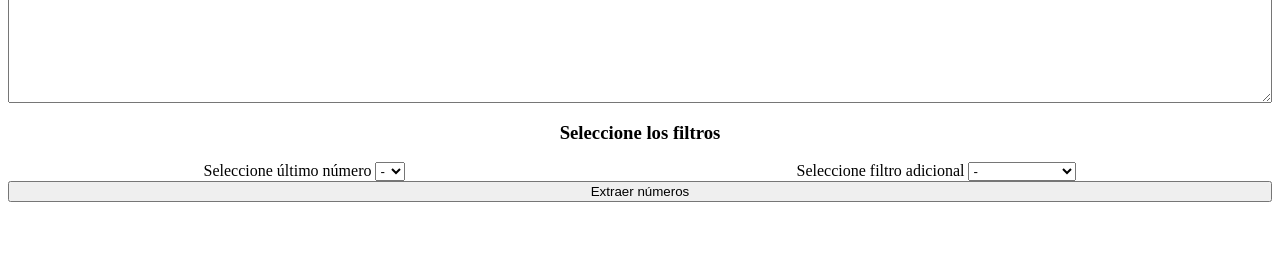
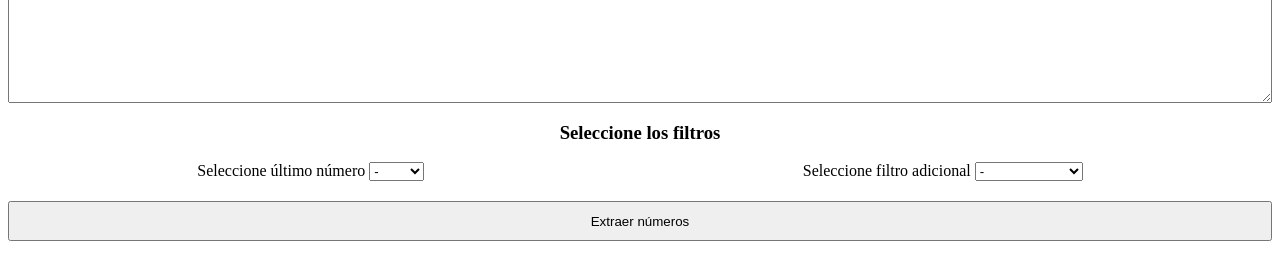
Before and after one commit to pedrotissone/regexJudicial, a plain HTML site: page index.html in a window 1280 px wide. Shown: the part 101-380 px from the top of the page. Drawn offline with Linux system fonts and the light colour scheme.

Commit message:
retoque css y option todos

```diff
--- a/index.html
+++ b/index.html
@@ -37,6 +37,7 @@
                         <option value="7">7</option>
                         <option value="8">8</option>
                         <option value="9">9</option>
+                        <option value="todos">todos</option>
                     </select>
                 </div>
 
@@ -51,7 +52,7 @@
                     </select>
                 </div>
             </div>
-            <button>Extraer números</button>
+            <button class="extraerNumerosButton">Extraer números</button>
         </div>
 
     </main>
--- a/public/css/home.css
+++ b/public/css/home.css
@@ -8,6 +8,7 @@ textarea {
     height: auto;
 }
 
+
 .filtrosTitle {
     text-align: center;
 }
@@ -16,3 +17,9 @@ textarea {
     display: flex;
     justify-content: space-around;
 }
+
+.extraerNumerosButton {
+    margin-top: 20px;
+    margin-bottom: 20px;
+    height: 40px;
+}
```
Also changed, not shown: public/javascript/home.js (line endings or trailing spaces).
